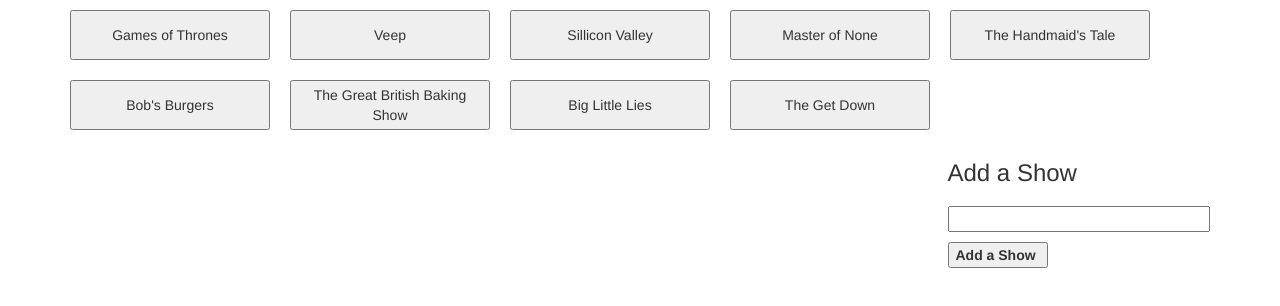
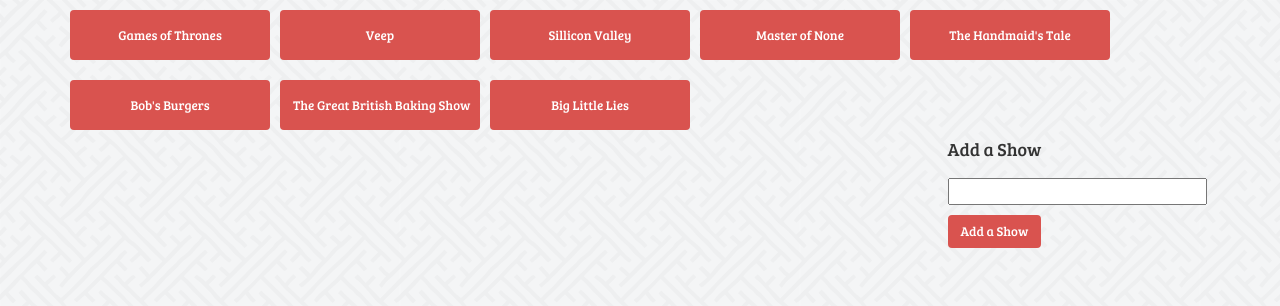
Before and after one commit to ryan-judy/gifs, a plain HTML site: page index.html in a window 1280 px wide. Drawn offline with nearby package versions, Linux system fonts and the light colour scheme.

Commit message:
almost there

```diff
--- a/assets/css/reset.css
+++ b/assets/css/reset.css
@@ -0,0 +1,48 @@
+/* http://meyerweb.com/eric/tools/css/reset/
+   v2.0 | 20110126
+   License: none (public domain)
+*/
+
+html, body, div, span, applet, object, iframe,
+h1, h2, h3, h4, h5, h6, p, blockquote, pre,
+a, abbr, acronym, address, big, cite, code,
+del, dfn, em, img, ins, kbd, q, s, samp,
+small, strike, strong, sub, sup, tt, var,
+b, u, i, center,
+dl, dt, dd, ol, ul, li,
+fieldset, form, label, legend,
+table, caption, tbody, tfoot, thead, tr, th, td,
+article, aside, canvas, details, embed,
+figure, figcaption, footer, header, hgroup,
+menu, nav, output, ruby, section, summary,
+time, mark, audio, video {
+	margin: 0;
+	padding: 0;
+	border: 0;
+	font-size: 100%;
+	font: inherit;
+	vertical-align: baseline;
+}
+/* HTML5 display-role reset for older browsers */
+article, aside, details, figcaption, figure,
+footer, header, hgroup, menu, nav, section {
+	display: block;
+}
+body {
+	line-height: 1;
+}
+ol, ul {
+	list-style: none;
+}
+blockquote, q {
+	quotes: none;
+}
+blockquote:before, blockquote:after,
+q:before, q:after {
+	content: '';
+	content: none;
+}
+table {
+	border-collapse: collapse;
+	border-spacing: 0;
+}
--- a/assets/css/style.css
+++ b/assets/css/style.css
@@ -2,13 +2,20 @@
   box-sizing: border-box;
 }
 
-p {
-	display: flex;
+body {
+	background-image: url(../images/background.png);
+	font-family: 'Bree Serif', serif;
 }
+
+h3 {
+	font-size: 18px;
+	padding-bottom: 10px;
+}
+
 .show {
 	width: 200px;
     height: 50px;
-    margin: 10px 20px 10px 0px;
+    margin: 10px 10px 10px 0px;
     float: left;
 }
 
@@ -31,3 +38,10 @@ p {
 .show-view {
 	float: left;
 }
+
+.btn {
+	background-color: #d9534f;
+	color: white;
+	text-align: center;
+	font-size: 13px;
+}
--- a/assets/javascript/logic.js
+++ b/assets/javascript/logic.js
@@ -25,7 +25,6 @@ $(document).ready(function() {
 		"Bob's Burgers",
 		"The Great British Baking Show",
 		"Big Little Lies",
-		"The Get Down"
 	]
 
 	//loop through array to create buttons
@@ -33,7 +32,7 @@ $(document).ready(function() {
         buttons.empty();
         // Loops through the array of movies
         for (var i = 0; i < shows.length; i++) {
-          var a = $("<button>");
+          var a = $("<button class = btn>");
           a.addClass("show");
           a.attr("data-name", shows[i]);
           a.text(shows[i]);
@@ -59,7 +58,7 @@ $(document).ready(function() {
 		      gifDiv.addClass("gif-style");
 		      gifDiv.attr("data-name", i);
 		      showDiv.append(gifDiv);
-		      showDiv.prepend("Rating: " + gifs.rating + "<br>" );
+		      showDiv.prepend("<h3>Rating: " + gifs.rating + "</h3>" );
 		    $(".show-view").append(showDiv);
 			    gifDiv.on("click", function () {
 			      var number = $(this).attr("data-name");
--- a/index.html
+++ b/index.html
@@ -10,6 +10,7 @@
 
     <link rel="stylesheet" type="text/css" href="assets/css/reset.css">
     <link rel="stylesheet" type="text/css" href="assets/css/style.css">
+    <link href="https://fonts.googleapis.com/css?family=Bree+Serif" rel="stylesheet">
   	<meta name="viewport" content="initial-scale=1, maximum-scale=1">
 	<title>TV Show Gifs</title>
 </head>
@@ -32,7 +33,7 @@
 				<form id="show-form">
 			      	<label for="show-input"><h3>Add a Show</label></h3>
 			      	<input type="text" class= "show-input">
-			      	<input class="add-show" type="submit" value="Add a Show ">
+			      	<input class="add-show btn" type="submit" value="Add a Show ">
 		    	</form>
 		    </div>
 		</div>
```
Also changed, not shown: assets/images/background.png (added), 1 other file.
